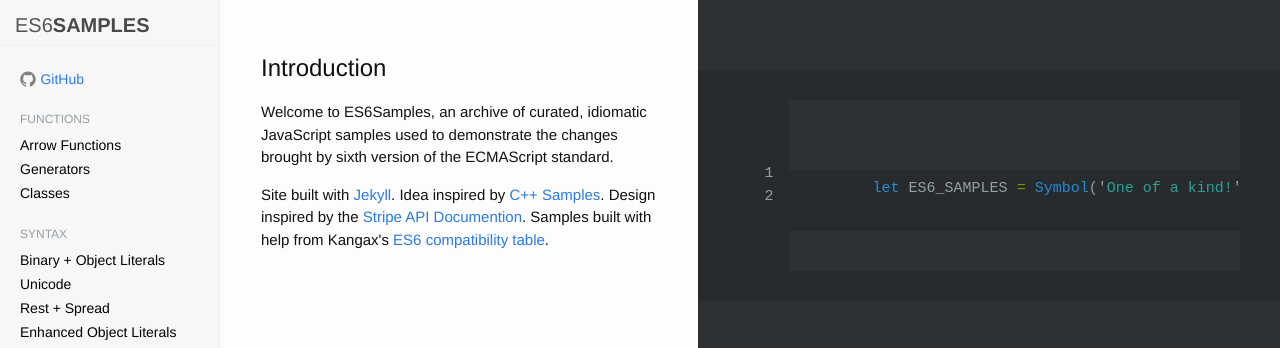
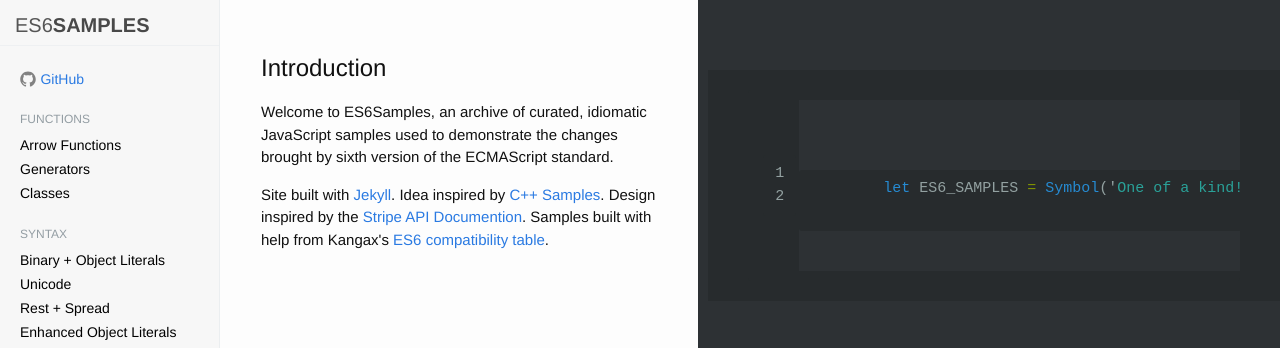
Before and after one commit to ddoolin/ES6Samples, a Jekyll site: the page built from index.html, in a window 1280 px wide. Shown: the top 348 px of the page. Built offline with Jekyll 4.4.1, drawn with Linux system fonts in a browser that asks for light colours; nearby versions of some CDN libraries.

Commit message:
Fixes some styling issues
- Moves code blocks 1% to the left to line up properly with the rest of the document
- Hides the X overflow on code blocks since it wraps

```diff
--- a/_sass/_layout.scss
+++ b/_sass/_layout.scss
@@ -266,7 +266,7 @@
     }
 
     .code {
-      margin-left: 45%;
+      margin-left: 46%;
       padding: 40px 0;
       background-color: #2D3134;
 
@@ -286,6 +286,7 @@
 
         pre {
           margin: 0;
+          overflow-x: hidden;
 
           code {
             word-wrap: break-word;
```
